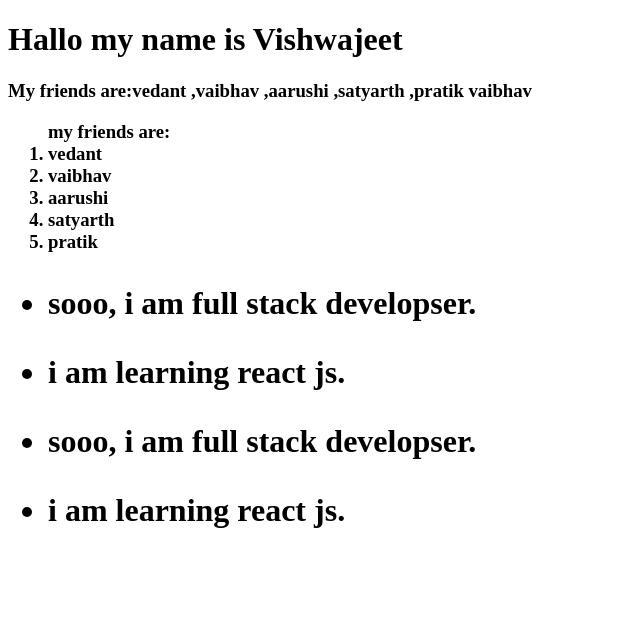
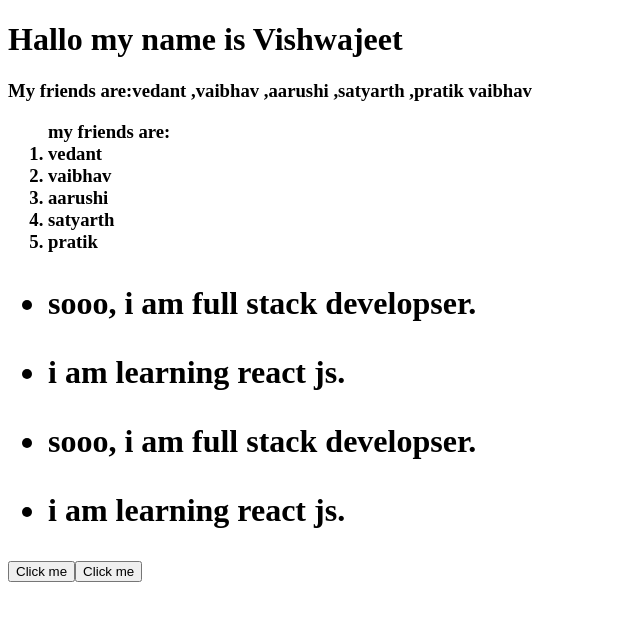
Before and after one commit to vishwa-mern/html-css-js-projects, a React (Vite) app in the folder react-app/: page / in a window 1280 px wide. Shown: the top 620 px of the page, without its empty margins (0-640 px from the left). Built offline with nearby package versions, Linux system fonts and the light colour scheme.

Commit message:
click event update

```diff
--- a/react-app/src/App.jsx
+++ b/react-app/src/App.jsx
@@ -3,6 +3,9 @@ import Course from "./Course"
 function App() {
  const name="Vishwajeet"
  const friends=["vedant ","vaibhav ","aarushi ","satyarth ","pratik "]
+ const fruits = (name) =>{
+  alert(name)
+ }
 
   return (
     <div>
@@ -26,6 +29,8 @@ function App() {
       </h3>
       {Learn()}
        <Learn/>
+        <button onClick={() => fruits("apple")}>Click me</button>
+        <button onClick={()=>Click("button clicked")}>Click me</button>
     </div>
   )
 }
@@ -47,3 +52,9 @@ function Learn(){
 }
 
 export default App
+
+
+
+  function Click(click){
+    alert(click)
+  }
```
